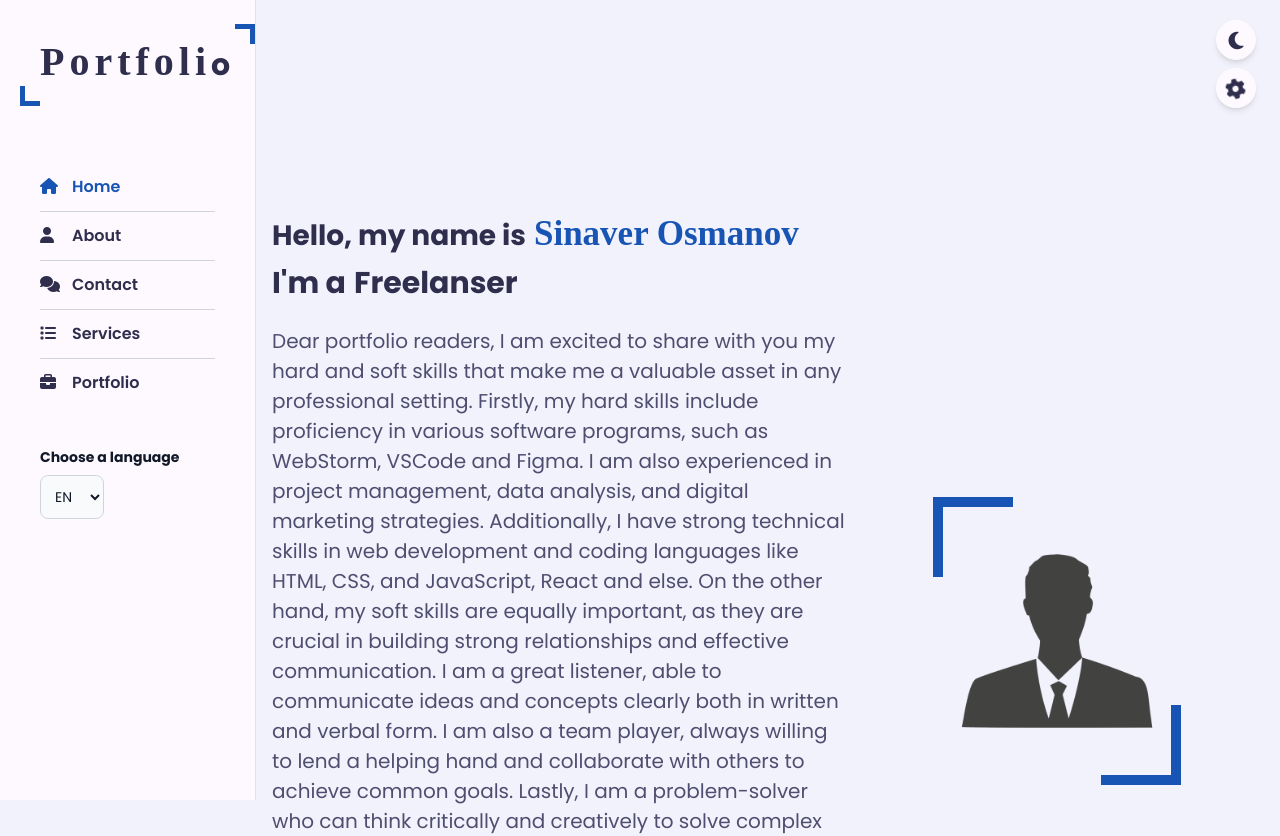
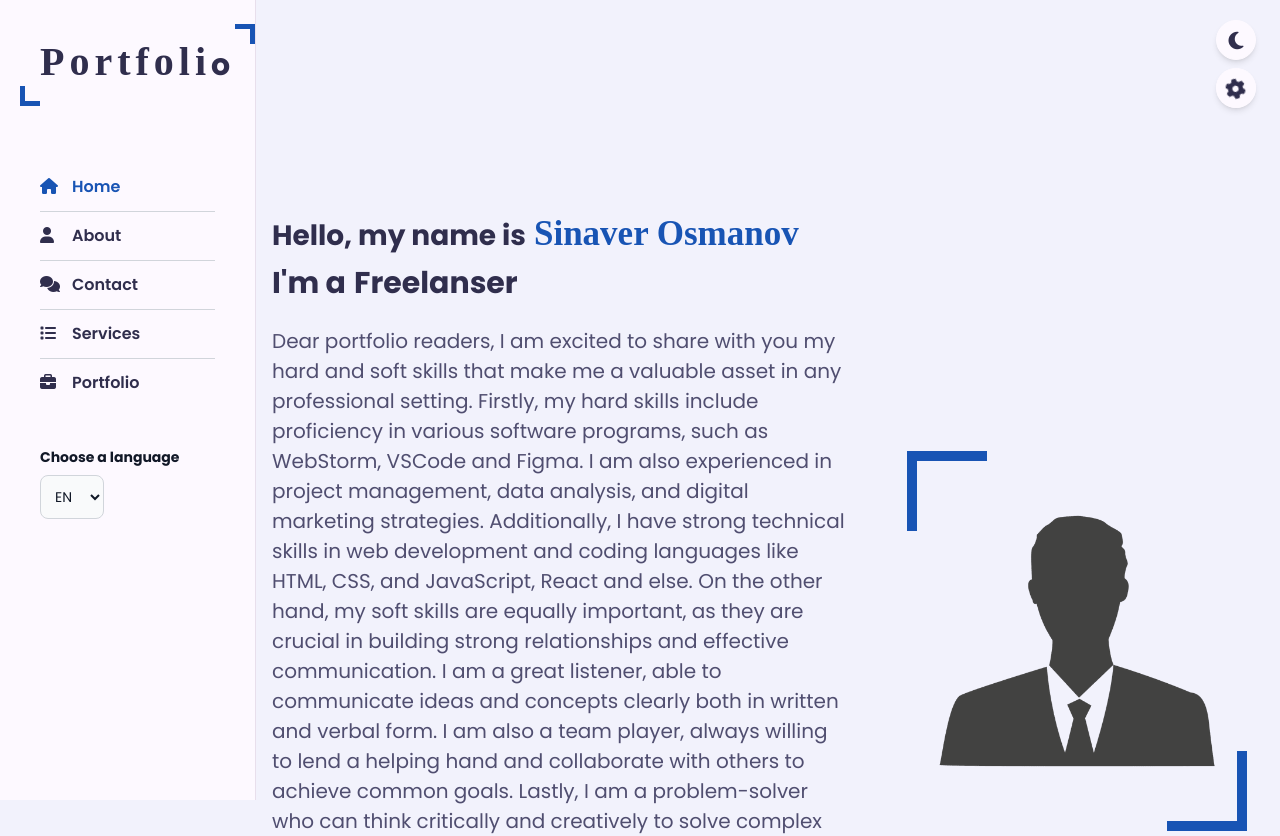
Before and after one commit to SinaverOsmanov/portfolio, a React (Vite) app: page /portfolio/ in a window 1280 px wide. Shown: the top 836 px of the page. Built offline with nearby package versions, Linux system fonts and the light colour scheme; a web font is replaced by a local one.

Commit message:
feat: avatar img height and width

```diff
--- a/src/pages/Home.tsx
+++ b/src/pages/Home.tsx
@@ -35,8 +35,8 @@ function Home() {
                                 {t('home-page.linkedIn-button')}
                             </button>
                         </div>
-                        <div className="flex-col max-lg:basis-full basis-5/12 flex items-center justify-center">
-                            <div className="max-lg:after:hidden max-lg:before:hidden home-img w-52">
+                        <div className="pl-10 flex-col max-lg:basis-full basis-5/12 flex items-center justify-center">
+                            <div className="max-w-[300px] max-lg:after:hidden max-lg:before:hidden home-img">
                                 <img src={'./assets/avatar.png'} alt="hero" />
                             </div>
                         </div>
```
